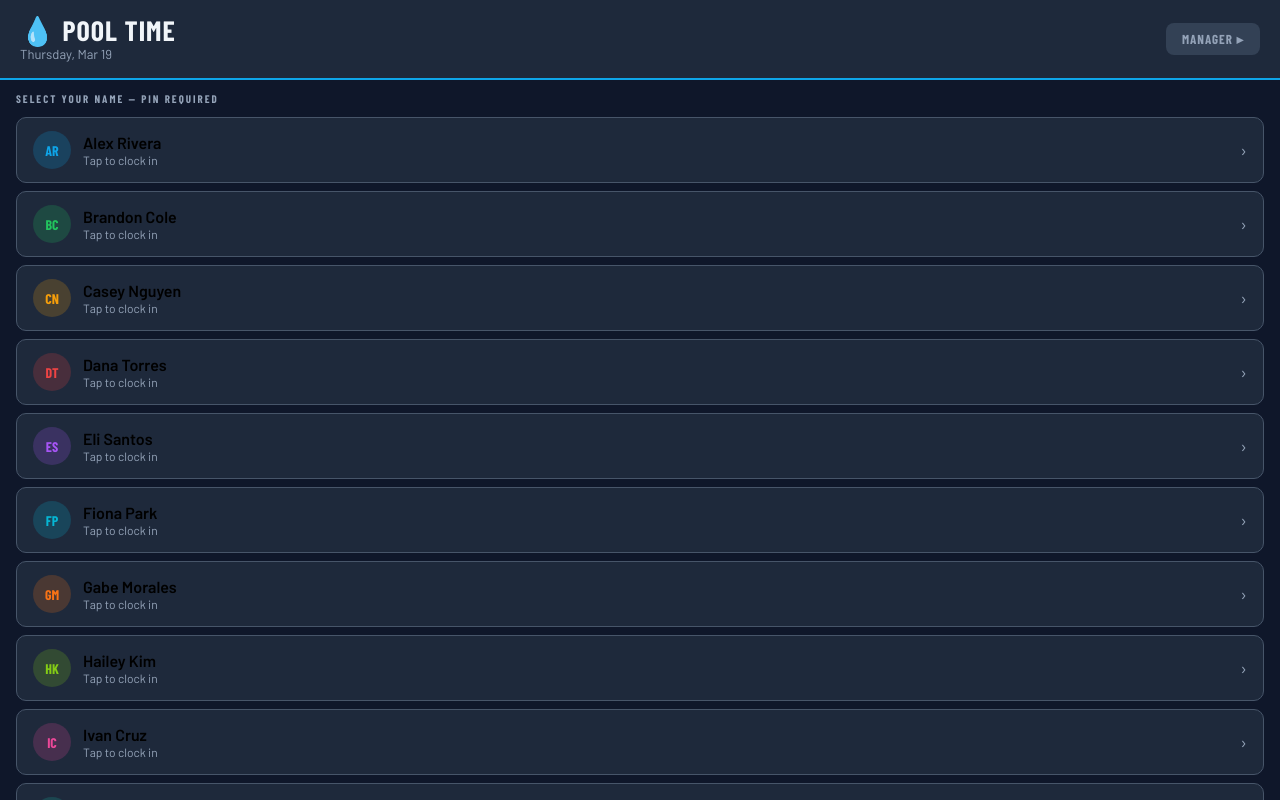
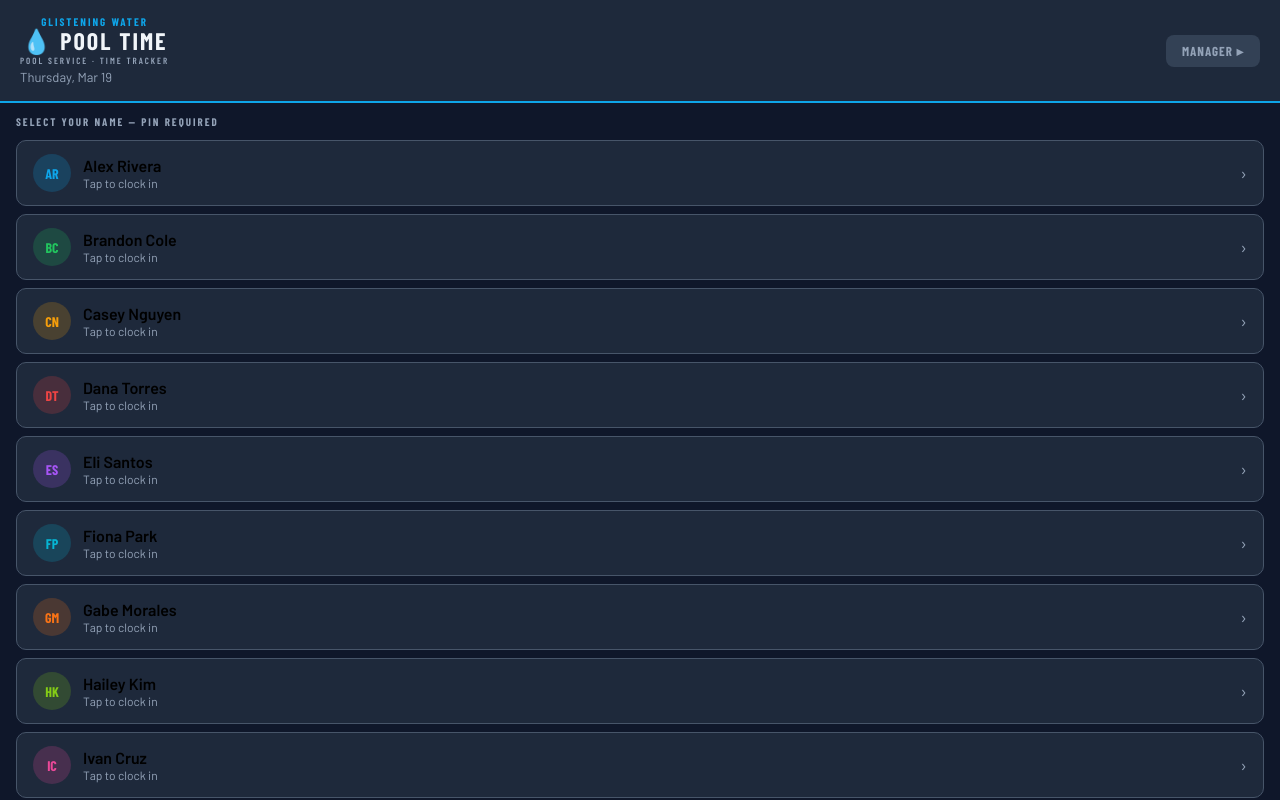
Before and after one commit to jschroeder71/Pool-time-tracker, a React (Vite) app: page / in a window 1280 px wide. Shown: the top 800 px of the page. Built offline with nearby package versions, Linux system fonts and the light colour scheme; a web font is replaced by a local one.

Commit message:
Refactor techs handling and update Logo component

```diff
--- a/Src/App.jsx
+++ b/Src/App.jsx
@@ -31,11 +31,13 @@ const GlobalStyle = () => (
 );
 
 // ── Constants ─────────────────────────────────────────────────────────────────
-const TECHS = [
+const DEFAULT_TECHS = [
   "Alex Rivera","Brandon Cole","Casey Nguyen","Dana Torres",
   "Eli Santos","Fiona Park","Gabe Morales","Hailey Kim",
   "Ivan Cruz","Jess Webb","Kyle Hunt","Luna Reyes"
 ];
+function loadTechs() { try { return JSON.parse(localStorage.getItem("pool_techs_v2")||"null") || DEFAULT_TECHS; } catch { return DEFAULT_TECHS; } }
+function saveTechs(t) { try { localStorage.setItem("pool_techs_v2", JSON.stringify(t)); } catch {} }
 const DAYS = ["Sun","Mon","Tue","Wed","Thu","Fri","Sat"];
 const FULL_DAYS = ["Sunday","Monday","Tuesday","Wednesday","Thursday","Friday","Saturday"];
 const MANAGER_PIN_KEY = "pool_mgr_pin";
@@ -82,11 +84,40 @@ function savePins(p) { try { localStorage.setItem("pool_pins_v2", JSON.stringify
 function loadSettings() { try { return JSON.parse(localStorage.getItem("pool_settings_v2")||"{}"); } catch { return {}; } }
 function saveSettings(s) { try { localStorage.setItem("pool_settings_v2", JSON.stringify(s)); } catch {} }
 
+// ── Logo ──────────────────────────────────────────────────────────────────────
+function Logo({ size = "lg" }) {
+  const big = size === "lg";
+  return (
+    <div style={{ textAlign:"center", lineHeight:1 }}>
+      <div style={{
+        fontFamily:"var(--font-head)", fontWeight:900,
+        fontSize: big ? 13 : 11,
+        letterSpacing: big ? 3 : 2,
+        color:"var(--water)", marginBottom:2
+      }}>GLISTENING WATER</div>
+      <div style={{
+        fontFamily:"var(--font-head)", fontWeight:900,
+        fontSize: big ? 36 : 24,
+        letterSpacing: big ? 4 : 2,
+        color:"var(--text)", lineHeight:1
+      }}>💧 POOL TIME</div>
+      <div style={{
+        fontFamily:"var(--font-head)", fontWeight:600,
+        fontSize: big ? 11 : 9,
+        letterSpacing: big ? 3 : 2,
+        color:"var(--text-dim)", marginTop:3
+      }}>POOL SERVICE · TIME TRACKER</div>
+    </div>
+  );
+}
+
 // ── PIN Pad ───────────────────────────────────────────────────────────────────
-function PinPad({ title, subtitle, onSuccess, onCancel, checkPin, allowSkip = false }) {
+function PinPad({ title, subtitle, onSuccess, onCancel, checkPin, allowSkip = false, resetKey }) {
   const [digits, setDigits] = useState([]);
   const [shake, setShake] = useState(false);
   const [hint, setHint] = useState("");
+
+  useEffect(() => { setDigits([]); setHint(""); setShake(false); }, [resetKey]);
 
   function press(d) {
     if (digits.length >= 4) return;
@@ -100,7 +131,8 @@ function PinPad({ title, subtitle, onSuccess, onCancel, checkPin, allowSkip = fa
         } else {
           setShake(true);
           setHint("Incorrect PIN");
-          setTimeout(() => { setShake(false); setDigits([]); setHint(""); }, 700);
+          setDigits([]);
+          setTimeout(() => { setShake(false); setHint(""); }, 700);
         }
       }, 120);
     }
@@ -114,10 +146,8 @@ function PinPad({ title, subtitle, onSuccess, onCancel, checkPin, allowSkip = fa
       alignItems:"center", justifyContent:"center",
       background:"var(--surface)", padding:24, animation:"fadeIn 0.2s ease"
     }}>
-      <div style={{ fontFamily:"var(--font-head)", fontSize:32, fontWeight:900, letterSpacing:2, marginBottom:6, textAlign:"center" }}>
-        💧 POOL TIME
-      </div>
-      <div style={{ fontFamily:"var(--font-head)", fontSize:20, fontWeight:700, color:"var(--water)", letterSpacing:1, marginBottom:4 }}>{title}</div>
+      <Logo size="lg" />
+      <div style={{ marginTop:16, fontFamily:"var(--font-head)", fontSize:20, fontWeight:700, color:"var(--water)", letterSpacing:1, marginBottom:4 }}>{title}</div>
       {subtitle && <div style={{ color:"var(--text-dim)", fontSize:14, marginBottom:28, textAlign:"center" }}>{subtitle}</div>}
 
       {/* Dots */}
@@ -179,6 +209,7 @@ function SetPinFlow({ title, onSet, onCancel }) {
       onSuccess={(pin) => { setFirst(pin); setStep("confirm"); }}
       onCancel={onCancel}
       checkPin={() => true}
+      resetKey="set"
     />
   );
 
@@ -191,6 +222,7 @@ function SetPinFlow({ title, onSet, onCancel }) {
       }}
       onCancel={() => setStep("set")}
       checkPin={(pin) => pin === first}
+      resetKey="confirm"
     />
   );
 }
@@ -291,6 +323,8 @@ export default function App() {
   const [data, setData] = useState(loadData);
   const [pins, setPins] = useState(loadPins);
   const [settings, setSettings] = useState(() => ({ sampleRate: 60000, ...loadSettings() }));
+  const [techs, setTechs] = useState(loadTechs);
+  const persistTechs = (next) => { setTechs(next); saveTechs(next); };
   const [now, setNow] = useState(Date.now());
   const [pendingTech, setPendingTech] = useState(null);
   const [livePositions, setLivePositions] = useState({});
@@ -305,7 +339,7 @@ export default function App() {
 
   // Tech colors map
   const techColors = {};
-  TECHS.forEach((t,i) => techColors[t] = TECH_COLORS[i % TECH_COLORS.length]);
+  techs.forEach((t,i) => techColors[t] = TECH_COLORS[i % TECH_COLORS.length]);
 
   // ── GPS ───────────────────────────────────────────────────────────────────
   function startGPS(tech) {
@@ -507,6 +541,7 @@ export default function App() {
     onBack={()=>setScreen("home")}
     onSampleRate={(v)=>persistSettings({...settings,sampleRate:v})}
     onChangeManagerPin={(pin)=>{ const n={...pins,"__manager__":pin}; persistPins(n); }}
+    techs={techs} onUpdateTechs={persistTechs}
   /></>;
 
   if (screen==="tech" && selectedTech) return <><GlobalStyle/><TechView
@@ -525,7 +560,7 @@ export default function App() {
   /></>;
 
   return <><GlobalStyle/><HomeView
-    techs={TECHS} data={data} now={now}
+    techs={techs} data={data} now={now}
     isClockedIn={isClockedIn} techColors={techColors}
     onSelect={handleTechSelect}
     onManager={()=>setScreen("pin_manager")}
@@ -540,8 +575,8 @@ function HomeView({ techs, data, now, isClockedIn, techColors, onSelect, onManag
     <div style={{minHeight:"100vh",display:"flex",flexDirection:"column"}}>
       <div style={{background:"var(--surface2)",borderBottom:"2px solid var(--water)",padding:"16px 20px",display:"flex",alignItems:"center",justifyContent:"space-between"}}>
         <div>
-          <div style={{fontFamily:"var(--font-head)",fontSize:28,fontWeight:900,letterSpacing:1,lineHeight:1}}>💧 POOL TIME</div>
-          <div style={{color:"var(--text-dim)",fontSize:13,marginTop:2}}>{new Date().toLocaleDateString("en-US",{weekday:"long",month:"short",day:"numeric"})}</div>
+          <Logo size="sm" />
+          <div style={{color:"var(--text-dim)",fontSize:13,marginTop:4}}>{new Date().toLocaleDateString("en-US",{weekday:"long",month:"short",day:"numeric"})}</div>
         </div>
         <button onClick={onManager} style={{background:"var(--surface3)",color:"var(--text-dim)",padding:"8px 16px",borderRadius:8,fontSize:13,fontFamily:"var(--font-head)",fontWeight:700,letterSpacing:1}}>MANAGER ▸</button>
       </div>
@@ -798,20 +833,22 @@ function TechView({ tech, data, now, isClockedIn, liveMs, weekTotalMs, livePos,
 }
 
 // ── MANAGER VIEW ──────────────────────────────────────────────────────────────
-function ManagerView({ data, now, weekTotalMs, techColors, livePositions, leafletReady, settings, pins, persistPins, managerPin, onUnlock, onBack, onSampleRate, onChangeManagerPin }) {
+function ManagerView({ data, now, weekTotalMs, techColors, livePositions, leafletReady, settings, pins, persistPins, managerPin, onUnlock, onBack, onSampleRate, onChangeManagerPin, techs, onUpdateTechs }) {
   const wk=getWeekKey();
   const [selectedWk,setSelectedWk]=useState(wk);
   const [expandedTech,setExpandedTech]=useState(null);
-  const [tab,setTab]=useState("list"); // list | map
+  const [tab,setTab]=useState("list");
   const [playback,setPlayback]=useState({tech:null,day:null});
   const [showPinMgr,setShowPinMgr]=useState(false);
   const [showChangeMgrPin,setShowChangeMgrPin]=useState(false);
   const [resetTech,setResetTech]=useState(null);
+  const [showRoster,setShowRoster]=useState(false);
+  const [newTechName,setNewTechName]=useState("");
 
   const weeks=[...new Set(Object.keys(data))].sort().reverse();
   if (!weeks.includes(wk)) weeks.unshift(wk);
   const weekData=data[selectedWk]||{};
-  const allTechs=TECHS;
+  const allTechs=techs;
 
   const submitted=allTechs.filter(t=>weekData[t]?.submitted);
   const pending=allTechs.filter(t=>!weekData[t]?.submitted&&Object.keys(weekData[t]?.days||{}).length>0);
@@ -879,16 +916,54 @@ function ManagerView({ data, now, weekTotalMs, techColors, livePositions, leafle
           ))}
         </div>
         <div style={{marginLeft:"auto",display:"flex",gap:8}}>
-          <button onClick={()=>setShowPinMgr(s=>!s)} style={{padding:"4px 12px",borderRadius:6,fontSize:12,fontFamily:"var(--font-head)",fontWeight:700,letterSpacing:1,background:"var(--surface3)",color:"var(--text-dim)"}}>🔐 PINs</button>
+          <button onClick={()=>{setShowRoster(s=>!s);setShowPinMgr(false);}} style={{padding:"4px 12px",borderRadius:6,fontSize:12,fontFamily:"var(--font-head)",fontWeight:700,letterSpacing:1,background:"var(--surface3)",color:"var(--text-dim)"}}>👷 ROSTER</button>
+          <button onClick={()=>{setShowPinMgr(s=>!s);setShowRoster(false);}} style={{padding:"4px 12px",borderRadius:6,fontSize:12,fontFamily:"var(--font-head)",fontWeight:700,letterSpacing:1,background:"var(--surface3)",color:"var(--text-dim)"}}>🔐 PINs</button>
         </div>
       </div>
+
+      {/* Roster panel */}
+      {showRoster && (
+        <div style={{background:"#1e293bcc",borderBottom:"1px solid var(--border)",padding:"12px 16px",animation:"slideUp 0.2s ease"}}>
+          <div style={{fontSize:11,fontFamily:"var(--font-head)",fontWeight:700,letterSpacing:2,color:"var(--text-dim)",marginBottom:10}}>ROSTER MANAGEMENT</div>
+          <div style={{display:"flex",gap:8,marginBottom:12}}>
+            <input
+              value={newTechName}
+              onChange={e=>setNewTechName(e.target.value)}
+              onKeyDown={e=>{
+                if(e.key==="Enter"&&newTechName.trim()&&!techs.includes(newTechName.trim())){
+                  onUpdateTechs([...techs,newTechName.trim()]);
+                  setNewTechName("");
+                }
+              }}
+              placeholder="First Last"
+              style={{flex:1,padding:"8px 12px",borderRadius:8,background:"var(--surface3)",border:"1px solid var(--border)",color:"var(--text)",fontFamily:"var(--font-body)",fontSize:14,outline:"none"}}
+            />
+            <button onClick={()=>{
+              const name=newTechName.trim();
+              if(name&&!techs.includes(name)){onUpdateTechs([...techs,name]);setNewTechName("");}
+            }} style={{padding:"8px 14px",borderRadius:8,background:"var(--water)",color:"#fff",fontFamily:"var(--font-head)",fontWeight:700,fontSize:13,letterSpacing:1}}>+ ADD</button>
+          </div>
+          <div style={{display:"flex",flexDirection:"column",gap:6}}>
+            {techs.map(t=>(
+              <div key={t} style={{display:"flex",alignItems:"center",justifyContent:"space-between",background:"var(--surface3)",borderRadius:8,padding:"8px 12px"}}>
+                <span style={{fontSize:14,fontWeight:600}}>{t}</span>
+                <button onClick={()=>{
+                  if(window.confirm(`Remove ${t} from roster?`)){
+                    onUpdateTechs(techs.filter(x=>x!==t));
+                  }
+                }} style={{background:"#ef444422",color:"var(--red)",border:"1px solid #ef444444",borderRadius:6,padding:"4px 10px",fontFamily:"var(--font-head)",fontWeight:700,fontSize:12}}>REMOVE</button>
+              </div>
+            ))}
+          </div>
+        </div>
+      )}
 
       {/* PIN manager panel */}
       {showPinMgr && (
         <div style={{background:"#1e293bcc",borderBottom:"1px solid var(--border)",padding:"12px 16px",animation:"slideUp 0.2s ease"}}>
           <div style={{fontSize:11,fontFamily:"var(--font-head)",fontWeight:700,letterSpacing:2,color:"var(--text-dim)",marginBottom:10}}>PIN MANAGEMENT</div>
           <div style={{display:"flex",flexWrap:"wrap",gap:8,marginBottom:10}}>
-            {TECHS.map(t=>(
+            {techs.map(t=>(
               <button key={t} onClick={()=>setResetTech(t)} style={{
                 padding:"5px 12px",borderRadius:6,fontSize:12,
                 background:"var(--surface3)",color:pins[t]?"var(--text)":"var(--amber)",
@@ -954,7 +1029,7 @@ function ManagerView({ data, now, weekTotalMs, techColors, livePositions, leafle
             <div style={{fontSize:11,fontFamily:"var(--font-head)",fontWeight:700,letterSpacing:2,color:"var(--text-dim)",marginBottom:8}}>ROUTE PLAYBACK</div>
             <div style={{display:"flex",gap:8,flexWrap:"wrap"}}>
               <button onClick={()=>setPlayback({tech:null,day:null})} style={{padding:"5px 12px",borderRadius:6,fontSize:12,fontFamily:"var(--font-head)",fontWeight:700,background:!playback.tech?"var(--water)":"var(--surface3)",color:!playback.tech?"#fff":"var(--text-dim)"}}>ALL LIVE</button>
-              {TECHS.filter(t=>Object.values(data[selectedWk]?.[t]?.days||{}).some(d=>d.gps?.length>0)).map(t=>(
+              {techs.filter(t=>Object.values(data[selectedWk]?.[t]?.days||{}).some(d=>d.gps?.length>0)).map(t=>(
                 <button key={t} onClick={()=>setPlayback({tech:t,day:todayIndex()})} style={{
                   padding:"5px 12px",borderRadius:6,fontSize:12,fontFamily:"var(--font-head)",fontWeight:700,
                   background:playback.tech===t?techColors[t]:"var(--surface3)",
```
